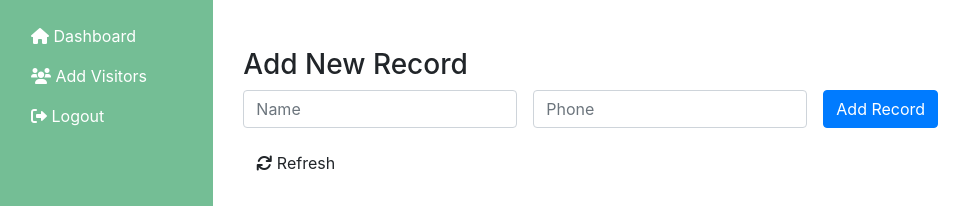
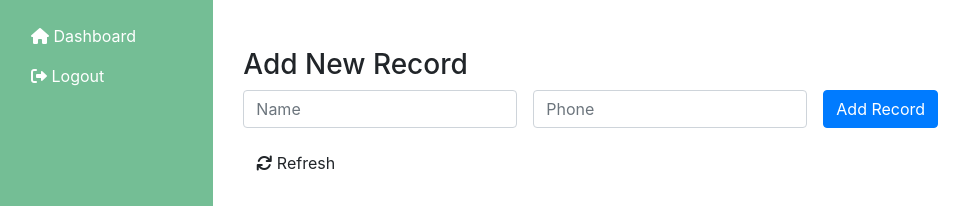
Before and after one commit to cornelkemboi/CustomerFeedbackapp, a Flask app: page /reception in a window 1280 px wide. Shown: the part 52-258 px from the top of the page, without its empty margins (0-970 px from the left). Run offline with Flask 3, Linux system fonts and the light colour scheme; the visitor is signed in with stand-in values (Sample User, id 1); data that the repository does not hold is empty; some libraries are stand-ins or nearby versions.

Commit message:
Remove unecessary links

```diff
--- a/app/templates/customer_register.html
+++ b/app/templates/customer_register.html
@@ -67,11 +67,11 @@
                         <i class="fas fa-home"></i> Dashboard
                     </a>
                 </li>
-                <li class="nav-item">
-                    <a class="nav-link text-white" href="/reception">
-                        <i class="fas fa-users"></i> Add Visitors
-                    </a>
-                </li>
+<!--                <li class="nav-item">-->
+<!--                    <a class="nav-link text-white" href="/reception">-->
+<!--                        <i class="fas fa-users"></i> Add Visitors-->
+<!--                    </a>-->
+<!--                </li>-->
                 <li class="nav-item">
                     <a class="nav-link text-white" href="/logout">
                         <i class="fa-solid fa-right-from-bracket"></i> Logout
```
Also changed, not shown: app/templates/admin/dashboard.html (+4 -4 lines).
